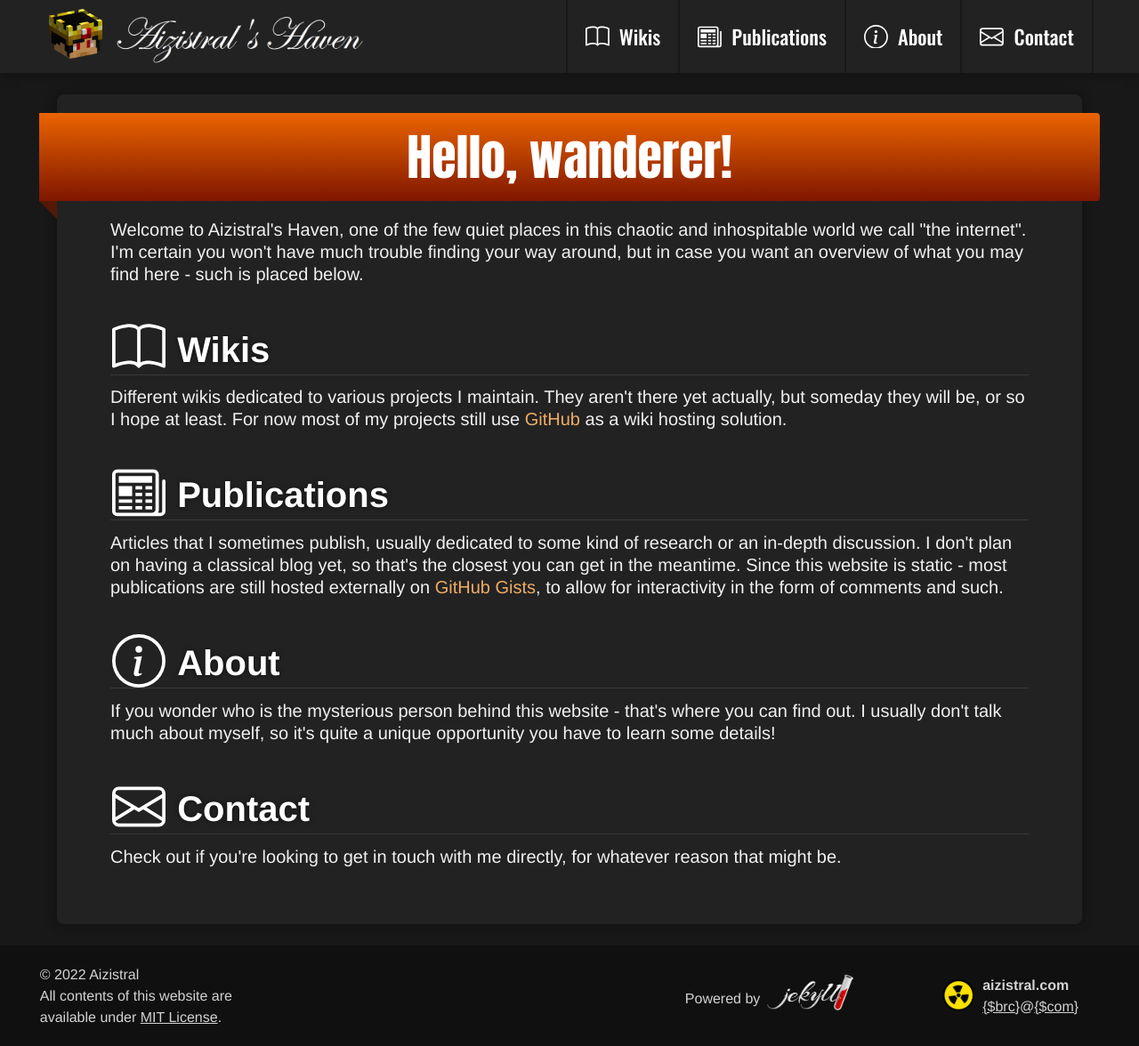
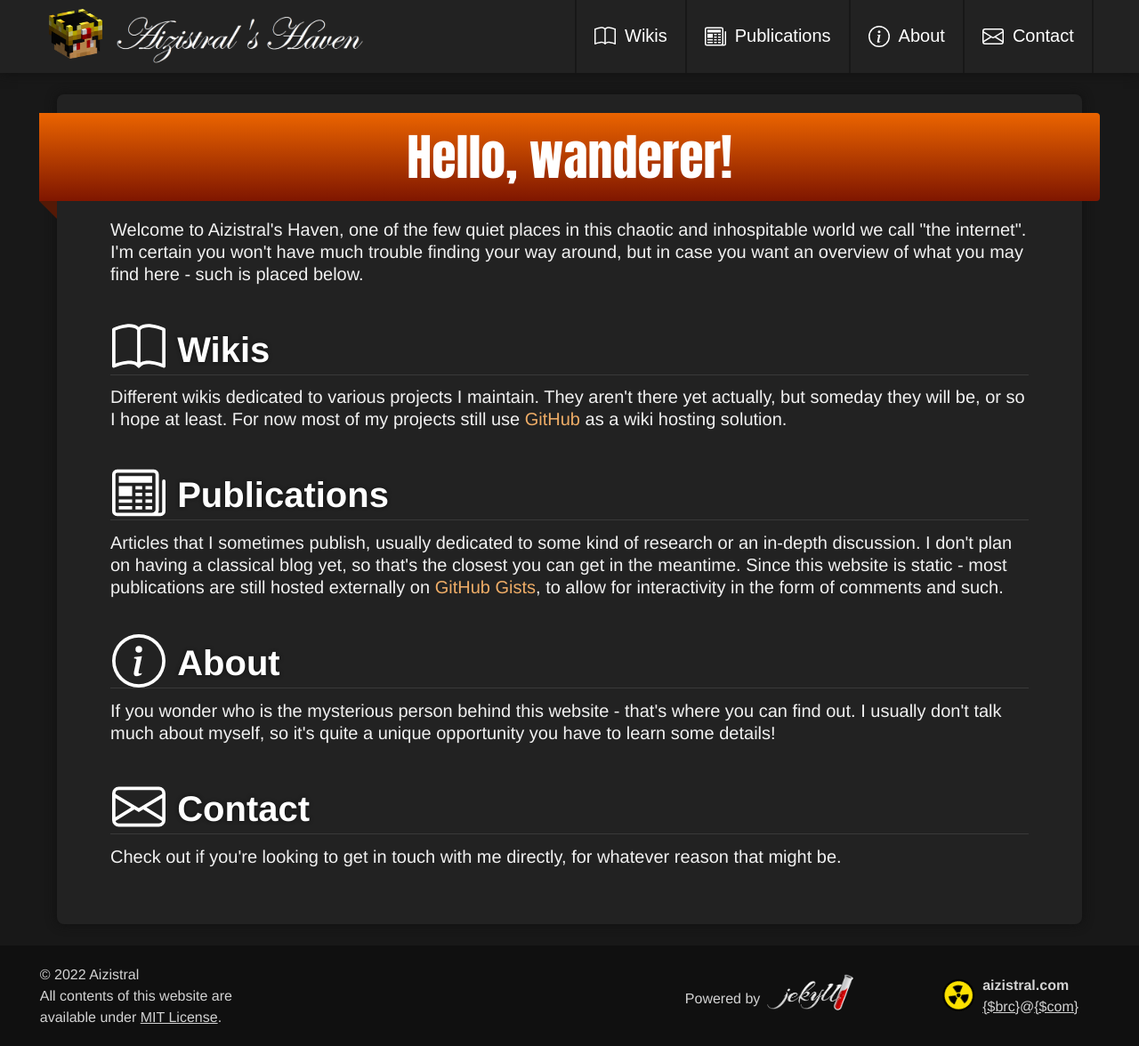
Before and after one commit to Aizistral-Studios/aizistral.com, a Jekyll site: the page built from index.html, in a window 1280 px wide. Shown: the whole page at 89% size. Built offline with Jekyll 4.4.1, drawn with Linux system fonts in a browser that asks for light colours.

Commit message:
Header button font change

```diff
--- a/_sass/globals.scss
+++ b/_sass/globals.scss
@@ -2,7 +2,16 @@
 
 @import url('https://fonts.googleapis.com/css2?family=Roboto:wght@400;500&display=swap');
 @import url('https://fonts.googleapis.com/css2?family=Anton:wght@400&display=swap');
-@import url('https://fonts.googleapis.com/css2?family=Oswald:wght@500&display=swap');
+
+/* latin */
+@font-face {
+	font-family: 'Oswald Backup';
+	font-style: normal;
+	font-weight: 500;
+	font-display: swap;
+	src: url(https://fonts.gstatic.com/s/oswald/v49/TK3_WkUHHAIjg75cFRf3bXL8LICs18NvsUZiZQ.woff2) format('woff2');
+	unicode-range: U+0000-00FF, U+0131, U+0152-0153, U+02BB-02BC, U+02C6, U+02DA, U+02DC, U+2000-206F, U+2074, U+20AC, U+2122, U+2191, U+2193, U+2212, U+2215, U+FEFF, U+FFFD;
+}
 
 @font-face {
 	font-family: 'BabelStoneFlags';
--- a/_sass/layouts.scss
+++ b/_sass/layouts.scss
@@ -51,8 +51,8 @@
 	text-decoration: none;
 	padding-inline: 20px;
 	border-left: var(--NO-CONTENT-BACKGROUND) solid 2px;
-	font-family: 'Oswald', 'Franklin Gothic Medium', 'Arial Narrow', Arial, sans-serif;
-	font-size: 1.4rem;
+	font-family: 'Oswald', 'Oswald Bakup', 'Franklin Gothic Demi', 'Arial Narrow Bold', Arial, sans-serif;
+	font-size: 1.25rem;
 	color: var(--BRIGHT-TEXT);
 }
 
```
